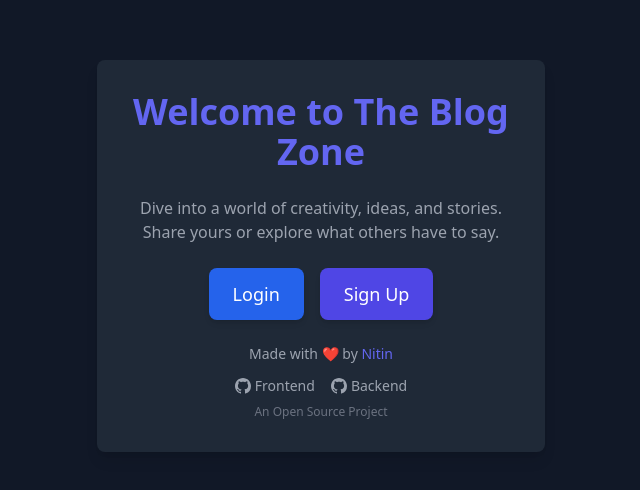
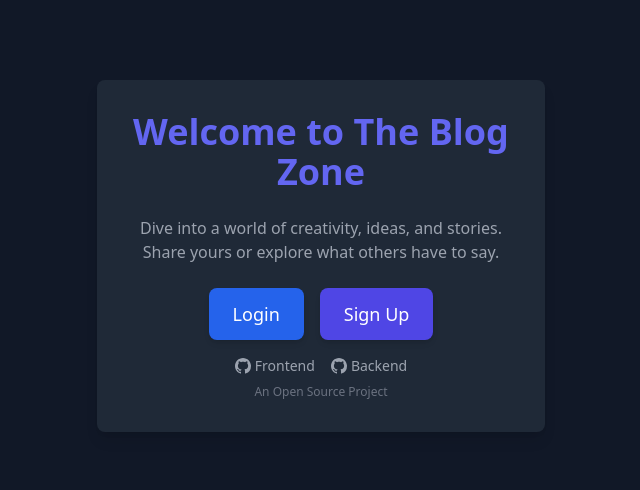
Before and after one commit to nitin-is-me/the-blog-zone-client, a Next.js app: page / in a window 1280 px wide. Shown: the part 144-634 px from the top of the page, without its empty margins (319-959 px from the left). Built offline with nearby package versions, Linux system fonts and the light colour scheme.

Commit message:
Removed: Made with love by Nitin

```diff
--- a/src/app/page.js
+++ b/src/app/page.js
@@ -102,19 +102,8 @@ export default function Home() {
               </button>
             </div>
           )}
- <footer className="pt-6 text-center">
-        <p className="text-gray-400 text-sm">
-          Made with ❤ by{" "}
-          <a
-            href="https://github.com/nitin-is-me"
-            target="_blank"
-            rel="noopener noreferrer"
-            className="text-indigo-500 hover:underline"
-          >
-            Nitin
-          </a>
-        </p>
-        <div className="mt-3 flex justify-center gap-4">
+          <footer className="pt-4 text-center">
+            <div className="flex justify-center gap-4">
               <a
                 href="https://github.com/nitin-is-me/the-blog-zone-client"
                 target="_blank"
```
Lines whose indentation alone changed are shown as unchanged.
